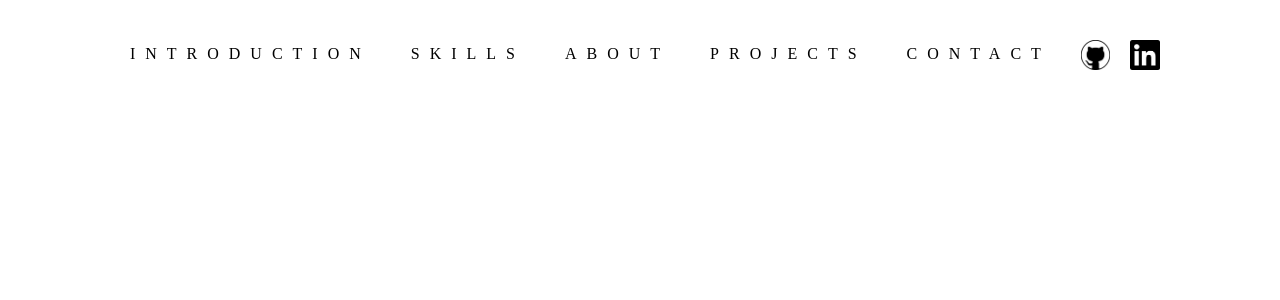
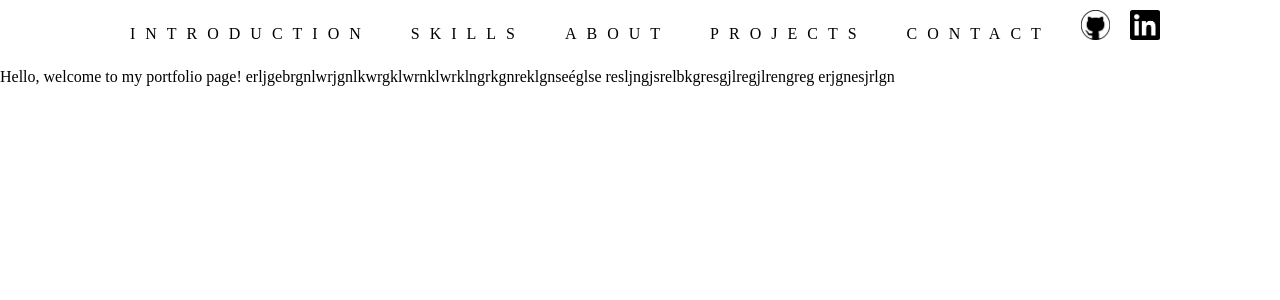
Before and after one commit to vutengklanricsi/bio, a React (Create React App) app: page / in a window 1280 px wide. Shown: the top 300 px of the page. Built offline with nearby package versions, Linux system fonts and the light colour scheme.

Commit message:
adding introduction component

```diff
--- a/src/App.js
+++ b/src/App.js
@@ -1,10 +1,10 @@
-import Navbar from "./components/navbar/index";
+import HomePage from "./page/homePage";
 
 function App() {
   return (
-    <div className="App">
-      <Navbar />
-    </div>
+    <>
+      <HomePage />
+    </>
   );
 }
 
--- /dev/null
+++ b/src/components/introduction/index.js
@@ -0,0 +1,15 @@
+import React from "react";
+import "./styles/introduction.css";
+
+export default function Introduction() {
+  return (
+    <div>
+      <div>
+				Hello, welcome to my portfolio page!
+				erljgebrgnlwrjgnlkwrgklwrnklwrklngrkgnreklgnseéglse
+				resljngjsrelbkgresgjlregjlrengreg
+				erjgnesjrlgn
+			</div>
+    </div>
+  );
+}
--- a/src/components/navbar/index.js
+++ b/src/components/navbar/index.js
@@ -5,8 +5,7 @@ import linkedIn from "./styles/linkedIn.png";
 
 function Navbar() {
   return (
-    <>
-      <div>
+    <div className="navbar-frame">
       <a className="navbar-options" href="#">
         Introduction
       </a>
@@ -26,9 +25,8 @@ function Navbar() {
         <img className="navbar-logo" src={github} />
         <img className="navbar-logo" src={linkedIn} />
       </div>
+      {/* <hr /> */}
     </div>
-      <hr />
-    </>
   );
 }
 
--- a/src/components/navbar/styles/navbar.css
+++ b/src/components/navbar/styles/navbar.css
@@ -1,10 +1,19 @@
-div {
+.navbar-frame {
   display: flex;
   justify-content: center;
   flex-direction: row;
   padding: 10px 0px 10px 0px;
+}
 
+hr {
+  display: block;
+  height: 1px;
+  border: 0;
+  border-top: 1px solid #ccc;
+  margin: 1px 0;
+  padding: 0;
 }
+
 .navbar-options {
   color: black;
   text-transform: uppercase;
@@ -40,15 +49,6 @@ div {
   transform: scale(1.3);
 }
 
-hr {
-  display: block;
-  height: 1px;
-  border: 0;
-  border-top: 1px solid #ccc;
-  margin: 1px 0;
-  padding: 0;
-}
-
 @media screen and (max-width: 900px) {
   div {
     display: flex;
--- /dev/null
+++ b/src/page/homePage.js
@@ -0,0 +1,12 @@
+import React from "react";
+import Navbar from "../components/navbar/index";
+import Introduction from "../components/introduction/index";
+
+export default function HomePage() {
+  return (
+    <>
+      <Navbar />
+      <Introduction />
+    </>
+  );
+}
```
Also changed, not shown: src/components/introduction/styles/introduction.css (added), 1 other file (tests, documents, lock files or other folders). Lines whose indentation alone changed are shown as unchanged.
